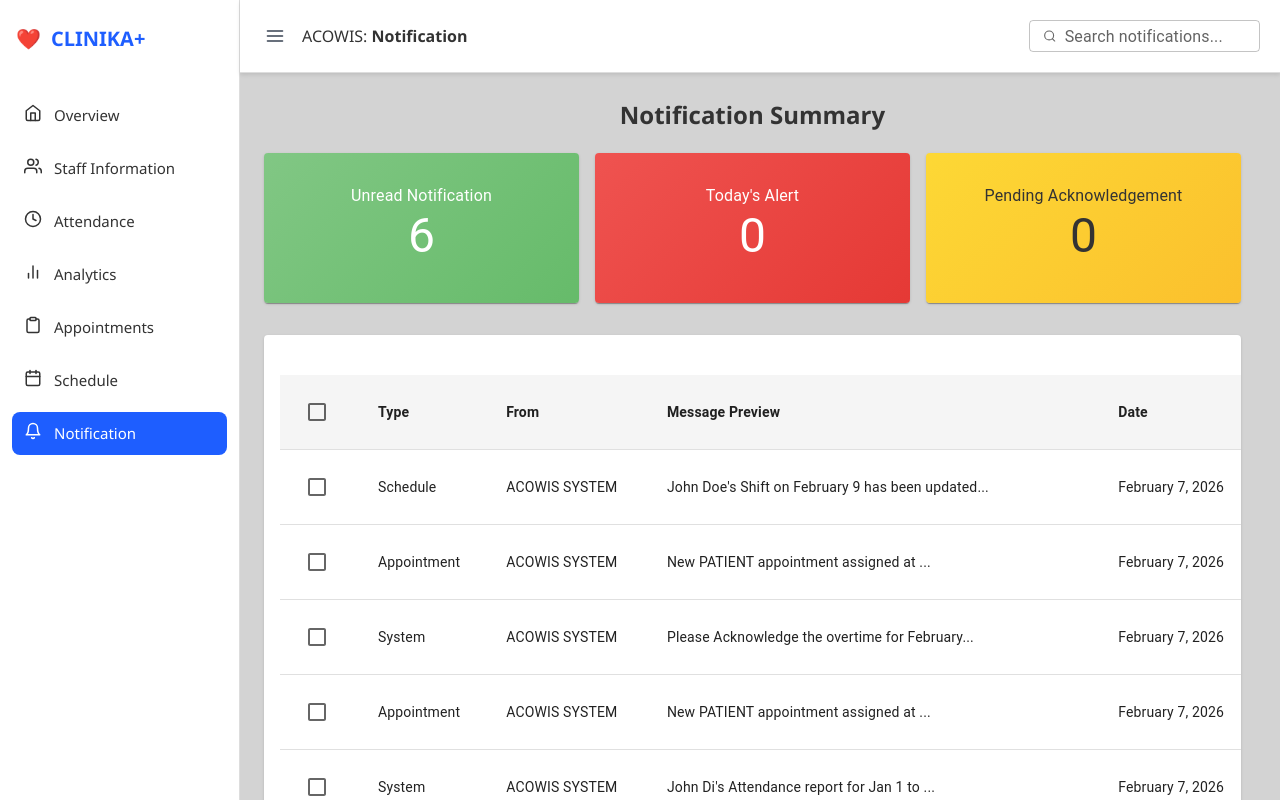
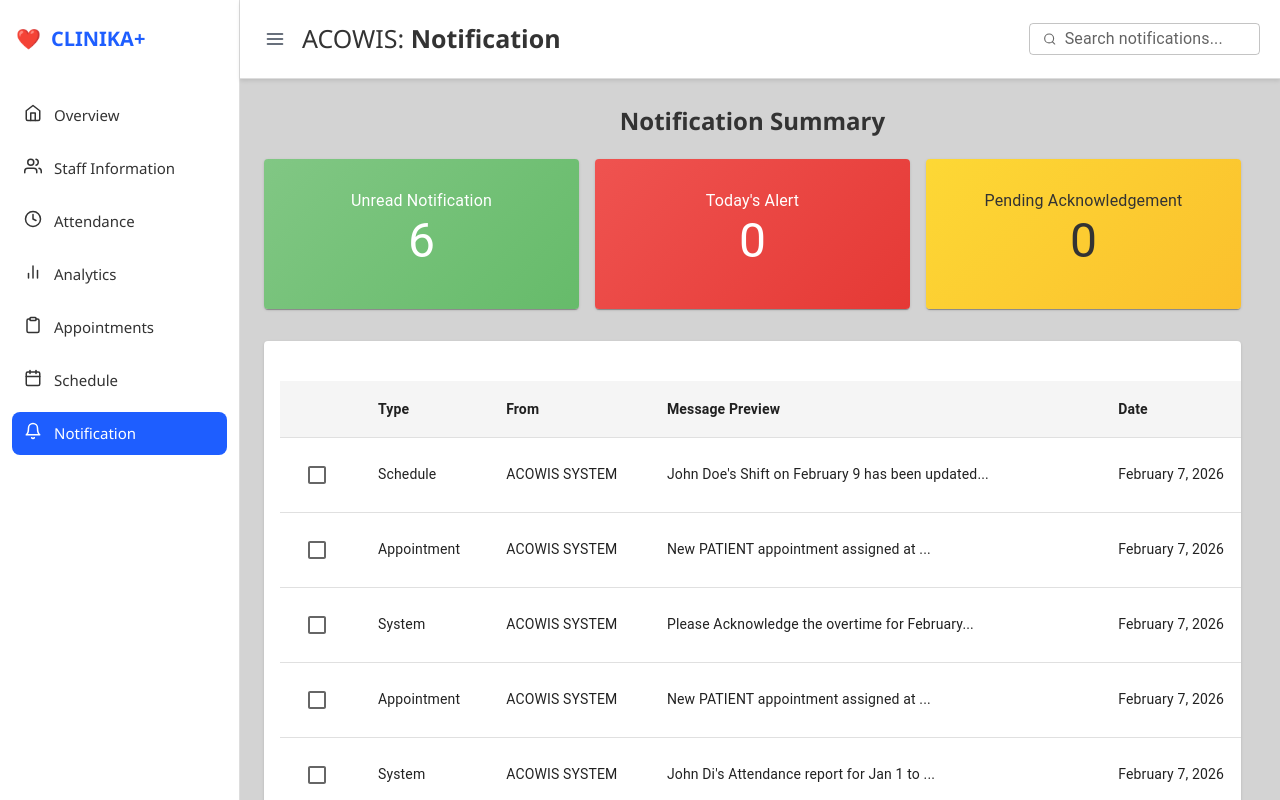
Before and after one commit to ItsMeKayden/SIA102PROJECT, a React (Vite) app: page /notification in a window 1280 px wide. Built offline with nearby package versions, Linux system fonts and the light colour scheme.

Commit message:
Minor adjustments

```diff
--- a/src/Layout.tsx
+++ b/src/Layout.tsx
@@ -142,7 +142,7 @@ const Layout = () => {
           >
             <FiMenu size={20} />
           </IconButton>
-          <h2 style={{ margin: 0, fontSize: '16px', color: '#333' }}>
+          <h2 style={{ margin: 0, fontSize: '25px', color: '#333' }}>
             <span style={{ fontWeight: 'lighter' }}>ACOWIS: </span>
             {getPageTitle()}
           </h2>
--- a/src/frontend/pages/Notification.tsx
+++ b/src/frontend/pages/Notification.tsx
@@ -169,7 +169,6 @@ function Notification() {
               <TableHead>
                 <TableRow className="notification-table-head">
                   <TableCell sx={{ width: '50px', fontWeight: 'bold' }}>
-                    <Checkbox />
                   </TableCell>
                   <TableCell sx={{ fontWeight: 'bold' }}>Type</TableCell>
                   <TableCell sx={{ fontWeight: 'bold' }}>From</TableCell>
```
